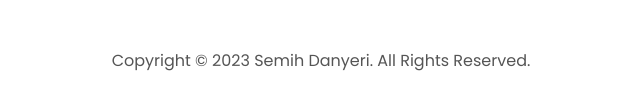
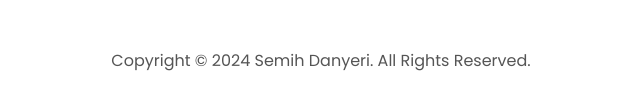
Before and after one commit to augment-ia/discordbot, a plain HTML site: page index.html in a window 1280 px wide. Shown: the part 3772-3882 px from the top of the page, 319-959 px from the left. Drawn offline with Linux system fonts and the light colour scheme.

Commit message:
Update index.html

```diff
--- a/index.html
+++ b/index.html
@@ -405,7 +405,7 @@
           </ul>
         </div>
       </nav>
-      <p>Copyright &#169; 2023 Semih Danyeri. All Rights Reserved.</p>
+      <p>Copyright &#169; 2024 Semih Danyeri. All Rights Reserved.</p>
     </footer>
     <script src="script.js"></script>
   </body>
```
